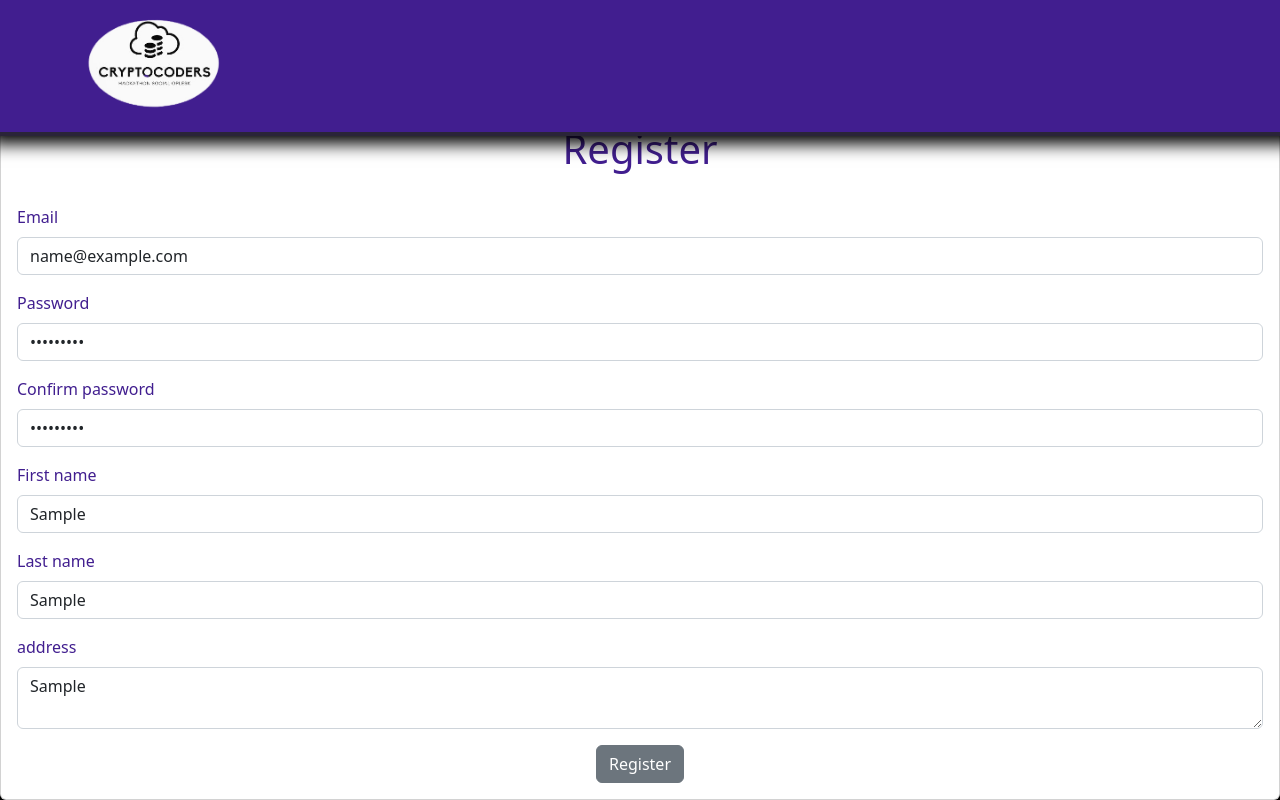
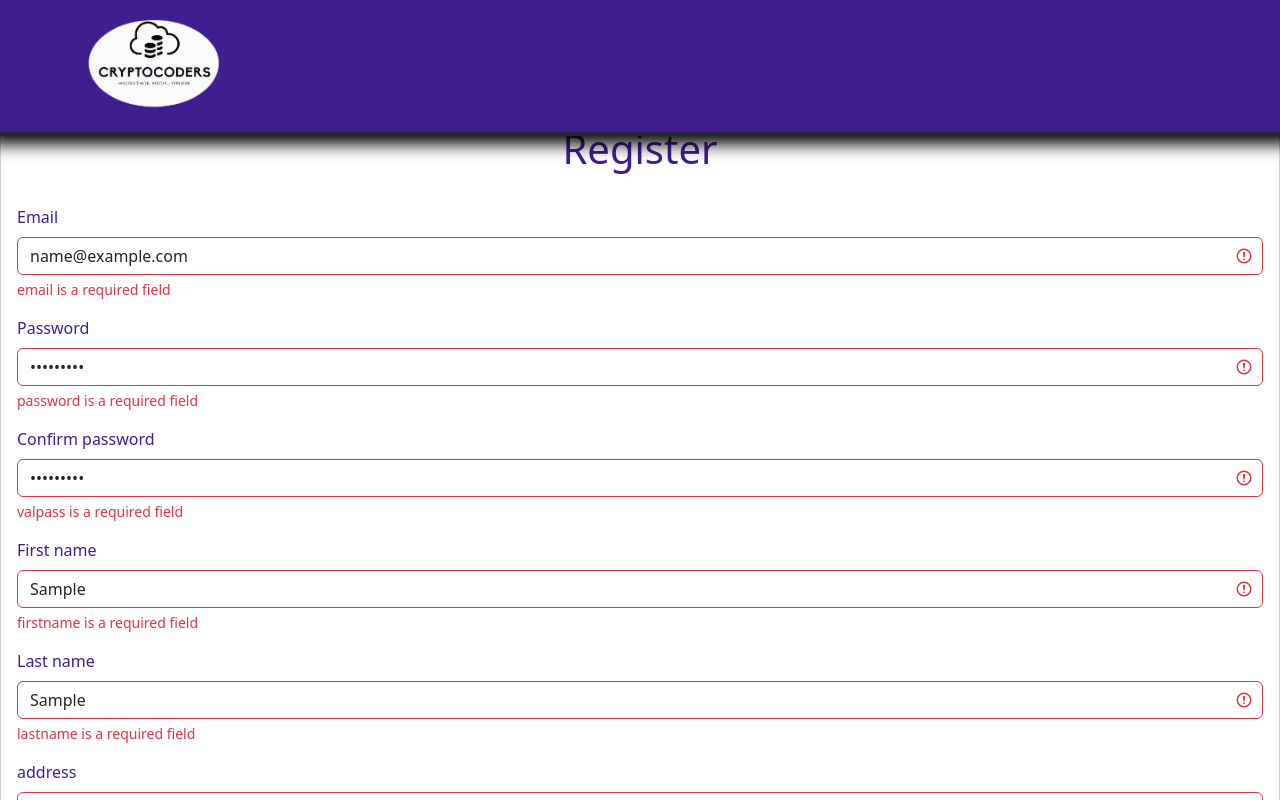
Before and after one commit to requin883/NuevoFront, a React (Vite) app: page /Register in a window 1280 px wide. Both pictures are taken after typing "name@example.com", "Sample123", "Sample123", "Sample", "Sample", "Sample" into the empty fields and a click on the button "Register". Shown: the part 36-836 px from the top of the page. Built offline with nearby package versions, Linux system fonts and the light colour scheme.

Commit message:
hotfix: change the information for the hook-form

```diff
--- a/src/Pages/Homepages/Components/Register.jsx
+++ b/src/Pages/Homepages/Components/Register.jsx
@@ -18,7 +18,7 @@ import {
 } from 'reactstrap'
 import { useState } from "react";
 import ExamplesNavbar from "./Navbar";
-
+console.log(registerSchema);
 
 function Register() {
   const [spinner, setSpinner] = useState(false);
@@ -58,43 +58,48 @@ function Register() {
         <CardTitle className="text-center"><h1> Register</h1> </CardTitle>
         <CardBody>
           <Form onSubmit={handleSubmit(fnSend)}>
-              <FormGroup isInvalid={errors.email}>
+            <FormGroup>
               <Label for="email"> Email </Label>
-                <Input id="email" placeholder="Email" type="email" {...register("email")} />
-                <FormFeedback> {errors.email?.message}</FormFeedback>
+              <Input id="email" placeholder="Email" type="email" invalid={errors?.email} {...register("email")} />
+              {errors?.email &&
+                <FormFeedback>{errors.email?.message}</FormFeedback>}
+            </FormGroup>
+            <FormGroup>
+              <Label for="password"> Password </Label>
+              <Input id="password" placeholder="Password" type="password" invalid={errors?.password} {...register("password")} />
+              {errors?.password &&
+                <FormFeedback>{errors.password?.message}</FormFeedback>}
             </FormGroup>
 
-              <FormGroup isInvalid={errors.password}>
-                <Label for="password"> Password </Label>
-                <Input id="pw" placeholder="Password" type="password" {...register("password")} />
-                <FormFeedback>{errors.email && errors.password?.message}</FormFeedback>
+            <FormGroup>
+              <Label for="valpass"> Confirm password </Label>
+              <Input id="valpass" placeholder="Password" type="password" invalid={errors?.valpass} {...register("valpass")} />
+              {errors?.valpass &&
+                <FormFeedback>{errors.valpass?.message}</FormFeedback>}
             </FormGroup>
 
-              <FormGroup isInvalid={errors.valpass}>
-                <Label for="valpass"> Confirm password </Label>
-                <Input id="pw2" placeholder="Password" type="password" {...register("valpass")} />
-                <FormFeedback>{errors.valpass && errors.valpass?.message}</FormFeedback>
+            <FormGroup>
+              <Label for="firstname"> First name </Label>
+              <Input id="firstname" placeholder="First name" type="text" invalid={errors?.firstname} {...register("firstname")} />
+              {errors.firstname &&
+                <FormFeedback> {errors.firstname?.message}</FormFeedback>}
             </FormGroup>
 
-              <FormGroup isInvalid={errors.firstname}>
-                <Label for="firstName"> First name </Label>
-                <Input id="firstName" placeholder="First name" type="text" {...register("firstname")} />
-                <FormFeedback> {errors.firstname?.message}</FormFeedback>
+            <FormGroup >
+              <Label for="Lastname"> Last name </Label>
+              <Input id="lastname" placeholder="Last name" type="text" invalid={errors?.lastname} {...register("lastname")} />
+              {errors.lastname &&
+                <FormFeedback> {errors.lastname && errors.lastname?.message}</FormFeedback>}
             </FormGroup>
 
-              <FormGroup isInvalid={errors.lastname}>
-                <Label for="LastName"> Last name </Label>
-                <Input id="lastName" placeholder="Last name" type="text" {...register("lastname")} />
-                <FormFeedback> {errors.lastname && errors.lastname?.message}</FormFeedback>
-              </FormGroup>
-
-              <FormGroup isInvalid={errors.address}>
+            <FormGroup>
               <Label for="Address"> address </Label>
-                <Input type="textarea" id="address" placeholder="Address"  {...register("address")} />
-                <FormFeedback> {errors.address?.message} </FormFeedback>
+              <Input type="textarea" id="address" placeholder="Address" invalid={errors?.address}  {...register("address")} />
+              {errors.address &&
+                <FormFeedback> {errors.address?.message} </FormFeedback>}
             </FormGroup>
             <Container className="text-center">
-                {spinner ? <Button disabled={spinner} type="submit" value="register"><Spinner /></Button> : <Button type="submit" value="register">Register</Button>}
+             <Button type="submit" value="register">Register</Button>
             </Container>
           </Form>
         </CardBody>
```
Lines whose indentation alone changed are shown as unchanged.
